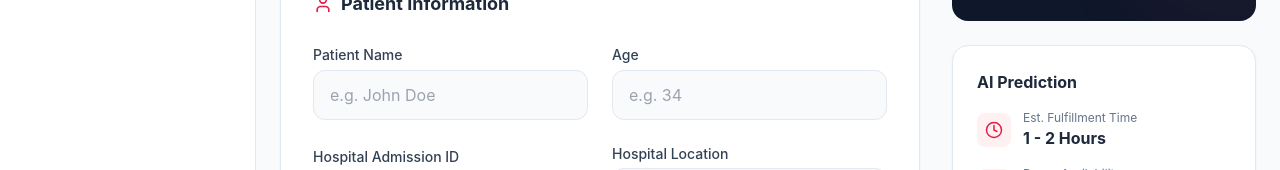
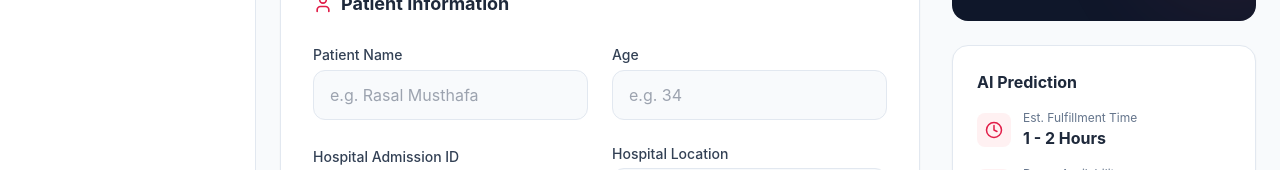
Before and after one commit to ras-al/DonorLink, a React (Vite) app: page /dashboard/requests/create in a window 1280 px wide. Shown: the part 299-469 px from the top of the page. Built offline with nearby package versions, Linux system fonts and the light colour scheme.

Commit message:
place holder

```diff
--- a/src/pages/dashboard/CreateRequest.jsx
+++ b/src/pages/dashboard/CreateRequest.jsx
@@ -131,7 +131,7 @@ const CreateRequest = () => {
                             <div className="grid grid-cols-2 gap-6">
                                 <div className="space-y-1">
                                     <label className="text-sm font-medium text-slate-700">Patient Name</label>
-                                    <input type="text" value={patientName} onChange={(e) => setPatientName(e.target.value)} className="w-full px-4 py-3 bg-slate-50 border border-slate-200 rounded-xl focus:ring-2 focus:ring-brand-500/20 focus:border-brand-500 outline-none" placeholder="e.g. John Doe" />
+                                    <input type="text" value={patientName} onChange={(e) => setPatientName(e.target.value)} className="w-full px-4 py-3 bg-slate-50 border border-slate-200 rounded-xl focus:ring-2 focus:ring-brand-500/20 focus:border-brand-500 outline-none" placeholder="e.g. Rasal Musthafa" />
                                 </div>
                                 <div className="space-y-1">
                                     <label className="text-sm font-medium text-slate-700">Age</label>
```
